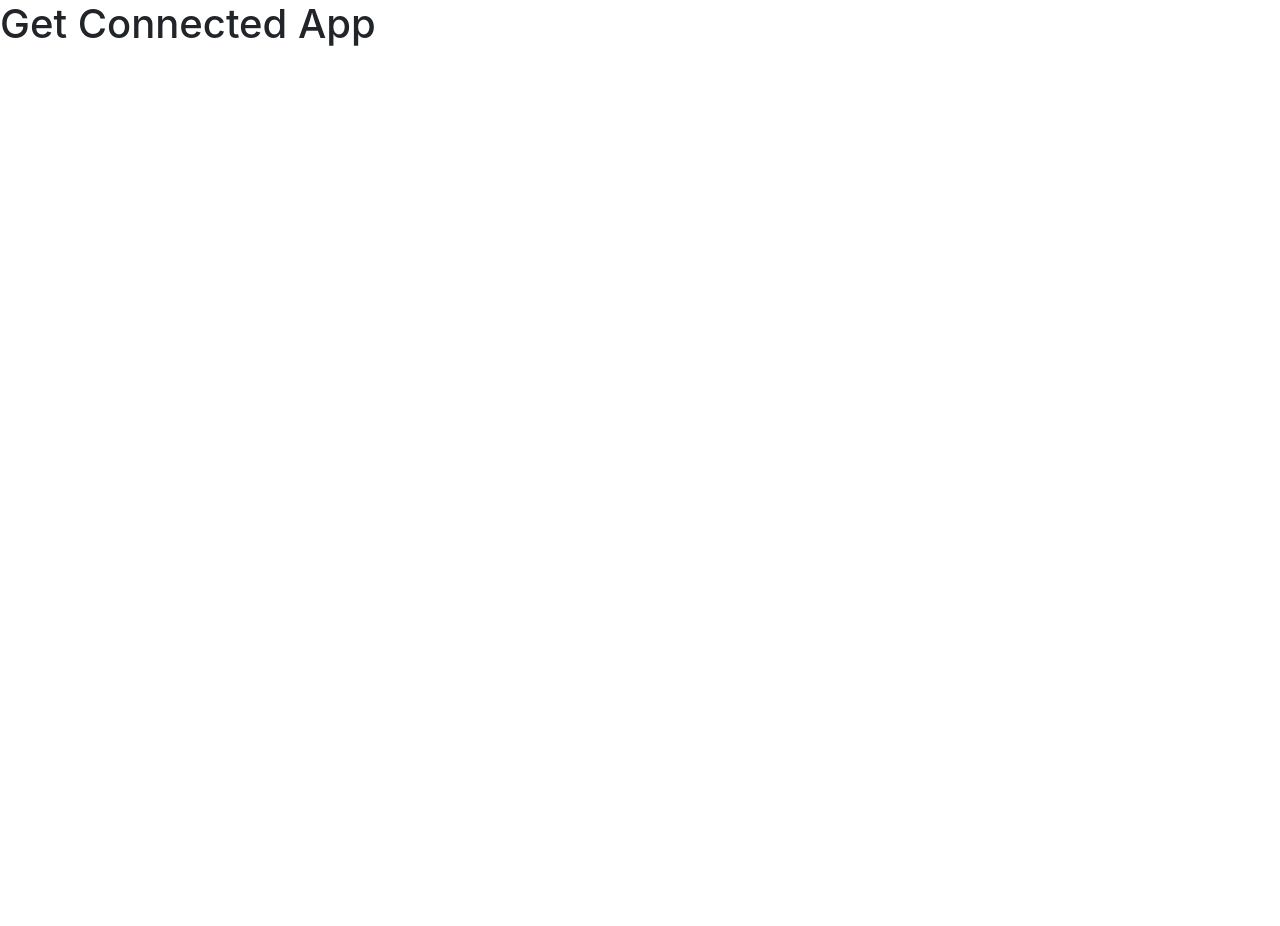
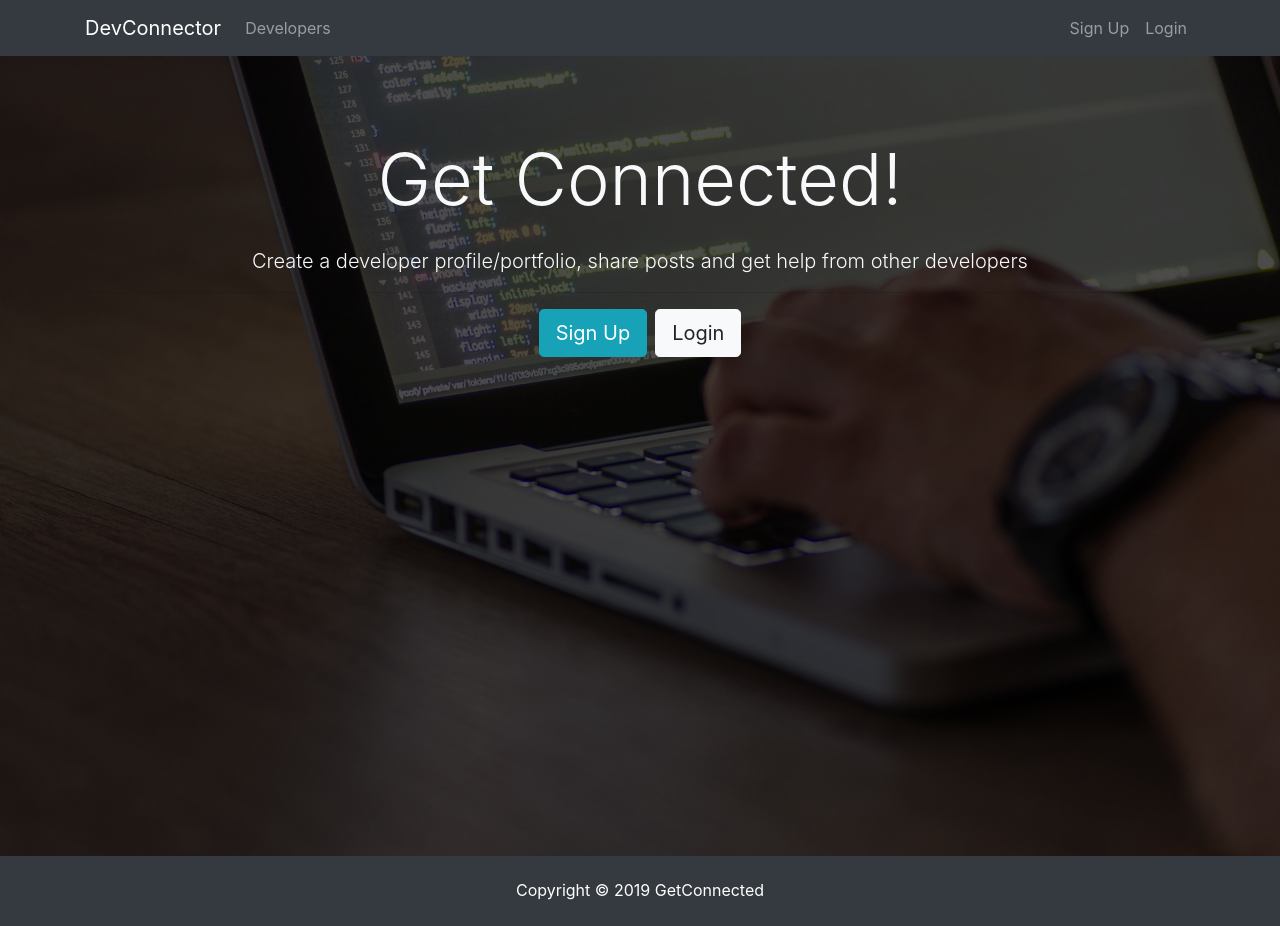
Before and after one commit to murraywilliams/mern-getconnected, a React (Create React App) app in the folder client/: page / in a window 1280 px wide. Before the commit the page ends 800 px from the top, so only its background shows below. Built offline with nearby package versions, Linux system fonts and the light colour scheme.

Commit message:
Add Navbar, Landing & Footer

```diff
--- a/client/src/App.js
+++ b/client/src/App.js
@@ -1,11 +1,18 @@
 import React, { Component } from 'react';
+
+import Navbar from './components/layout/Navbar';
+import Landing from './components/layout/Landing';
+import Footer from './components/layout/Footer';
+
 import './App.css';
 
 class App extends Component {
   render() {
     return (
       <div className='App'>
-        <h1>Get Connected App</h1>
+        <Navbar />
+        <Landing />
+        <Footer />
       </div>
     );
   }
--- /dev/null
+++ b/client/src/components/layout/Footer.js
@@ -0,0 +1,11 @@
+import React from 'react';
+
+function Footer() {
+  return (
+    <footer className='bg-dark text-white mt-5 p-4 text-center'>
+      Copyright &copy; {new Date().getFullYear()} GetConnected
+    </footer>
+  );
+}
+
+export default Footer;
--- /dev/null
+++ b/client/src/components/layout/Landing.js
@@ -0,0 +1,32 @@
+import React, { Component } from 'react';
+
+class Landing extends Component {
+  render() {
+    return (
+      <div className='landing'>
+        <div className='dark-overlay landing-inner text-light'>
+          <div className='container'>
+            <div className='row'>
+              <div className='col-md-12 text-center'>
+                <h1 className='display-3 mb-4'>Get Connected!</h1>
+                <p className='lead'>
+                  {' '}
+                  Create a developer profile/portfolio, share posts and get help
+                  from other developers
+                </p>
+                <hr />
+                <a href='register.html' className='btn btn-lg btn-info mr-2'>
+                  Sign Up
+                </a>
+                <a href='login.html' className='btn btn-lg btn-light'>
+                  Login
+                </a>
+              </div>
+            </div>
+          </div>
+        </div>
+      </div>
+    );
+  }
+}
+export default Landing;
--- /dev/null
+++ b/client/src/components/layout/Navbar.js
@@ -0,0 +1,47 @@
+import React, { Component } from 'react';
+
+export default class Navbar extends Component {
+  render() {
+    return (
+      <nav className='navbar navbar-expand-sm navbar-dark bg-dark mb-4'>
+        <div className='container'>
+          <a className='navbar-brand' href='landing.html'>
+            DevConnector
+          </a>
+          <button
+            className='navbar-toggler'
+            type='button'
+            data-toggle='collapse'
+            data-target='#mobile-nav'
+          >
+            <span className='navbar-toggler-icon' />
+          </button>
+
+          <div className='collapse navbar-collapse' id='mobile-nav'>
+            <ul className='navbar-nav mr-auto'>
+              <li className='nav-item'>
+                <a className='nav-link' href='profiles.html'>
+                  {' '}
+                  Developers
+                </a>
+              </li>
+            </ul>
+
+            <ul className='navbar-nav ml-auto'>
+              <li className='nav-item'>
+                <a className='nav-link' href='register.html'>
+                  Sign Up
+                </a>
+              </li>
+              <li className='nav-item'>
+                <a className='nav-link' href='login.html'>
+                  Login
+                </a>
+              </li>
+            </ul>
+          </div>
+        </div>
+      </nav>
+    );
+  }
+}
```
